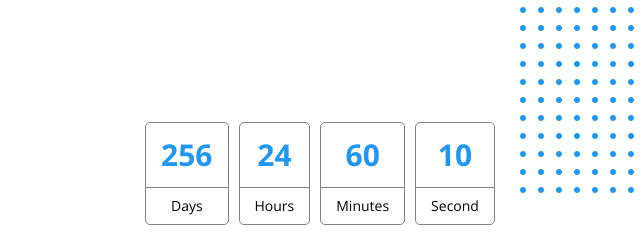
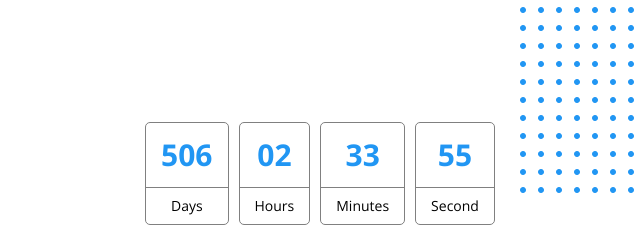
Before and after one commit to houssamsabbabi/Elzero, a plain HTML site: page index.html in a window 1280 px wide. Shown: the part 8572-8811 px from the top of the page, 540-1180 px from the left. Drawn offline with nearby package versions, Linux system fonts and the light colour scheme.

Commit message:
JS update

```diff
--- a/index.html
+++ b/index.html
@@ -599,19 +599,19 @@
        <div class="event">
          <div class="chrono">
           <span>
-            <p>256</p>
+            <p class="days">256</p>
             <p>Days</p>
           </span>
           <span>
-            <p>24</p>
+            <p class="hours">24</p>
             <p>Hours</p>
           </span>
           <span>
-            <p>60</p>
+            <p class="minutes">60</p>
             <p>Minutes</p>
           </span>
           <span>
-            <p>10</p>
+            <p class="seconds">10</p>
             <p>Second</p>
           </span>
          </div>
@@ -838,5 +838,6 @@
    </div>
  </div>
  <!-- end footer -->
+ <script src="js/master.js"></script>
 </body>
 </html>
--- /dev/null
+++ b/js/master.js
@@ -0,0 +1,18 @@
+
+
+let timeCounter = setInterval(() => {
+ let dateNow = new Date();
+ let eventDate = new Date("2023-12-29 23:59:59")
+ let requiredTime = (eventDate - dateNow);
+
+ let days = Math.floor(requiredTime/(1000*60*60*24));
+ let hours = Math.floor((requiredTime % (1000*60*60*24))/(1000*60*60));
+ let minutes = Math.floor((requiredTime % (1000*60*60))/(1000*60))
+ let seconds = Math.floor((requiredTime % (1000*60))/(1000))
+
+ document.querySelector(".event .chrono .days").innerHTML = days < 10 ? `0${days}`: days;
+ document.querySelector(".event .chrono .hours").innerHTML = hours < 10 ? `0${hours}`: hours;
+ document.querySelector(".event .chrono .minutes").innerHTML = minutes < 10 ? `0${minutes}`: minutes;
+ document.querySelector(".event .chrono .seconds").innerHTML = seconds < 10 ? `0${seconds}`: seconds;
+
+}, 1000);
```
Also changed, not shown: 1 other file.
